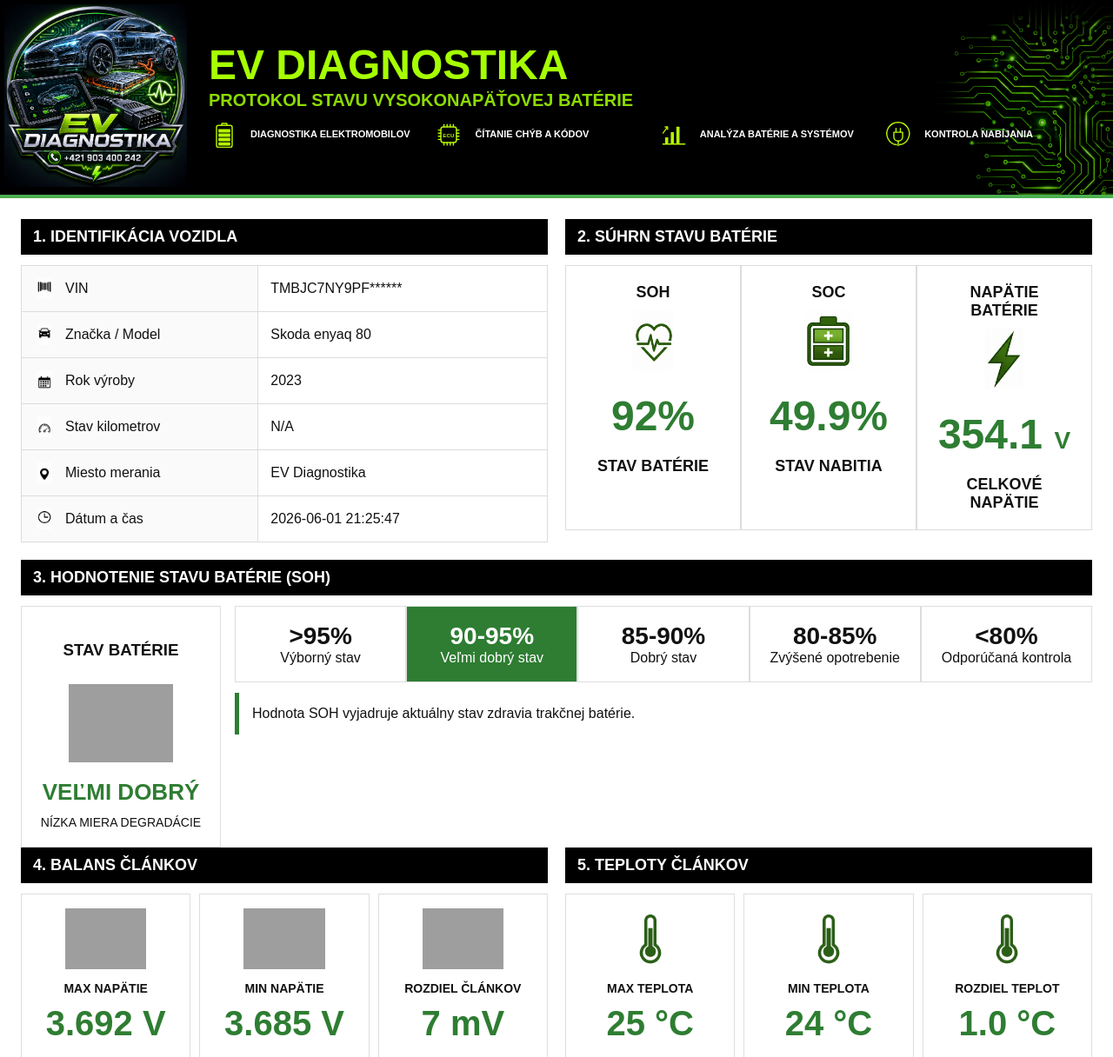
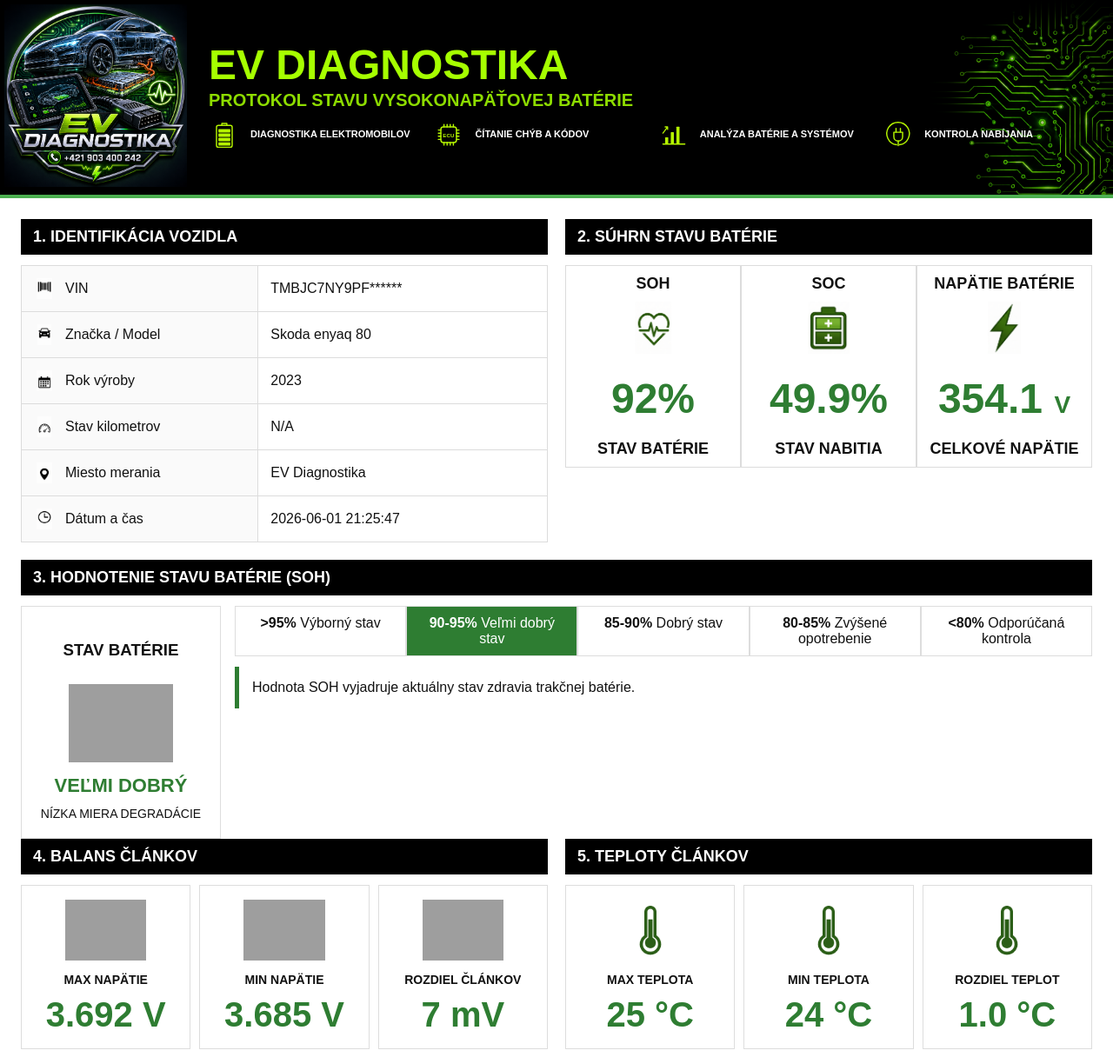
Before and after one commit to marianblaha/pdf-upravy, a FastAPI app: page /preview in a window 1280 px wide. Shown: the top 1216 px of the page at 87% size. Run offline with FastAPI, Linux system fonts and the light colour scheme; grey boxes are pictures that could not be loaded.

Commit message:
switch to playwright zmensenie na A4

```diff
--- a/templates/report.html
+++ b/templates/report.html
@@ -186,7 +186,7 @@
     flex:1;
     border:1px solid #dcdcdc;
     text-align:center;
-    padding:20px;
+    padding:10px;
 }
 
 .summary-title{
@@ -208,7 +208,7 @@
 }
 
 .summary-icon{
-    height:70px;
+    height:60px;
     margin-top:10px;
     margin-bottom:8px;
     object-fit:contain;
@@ -236,10 +236,10 @@
 }
 
 .soh-big{
-    font-size:26px;
+    font-size:22px;
     color:#2e7d32;
     font-weight:bold;
-    margin-top:15px;
+    margin-top:10px;
     line-height:1.2;
 }
 
@@ -258,7 +258,7 @@
     flex:1;
     border:1px solid #ddd;
     text-align:center;
-    padding:18px;
+    padding:10px;
 }
 
 .level.active{
@@ -266,9 +266,10 @@
     color:white;
 }
 
-.level strong{
-    display:block;
-    font-size:28px;
+.soh-note{
+    margin-top:6px;   /* bolo 12px */
+    padding:8px;      /* bolo 15px */
+    font-size:14px;   /* bolo 16px */
 }
 
 .soh-note{
```
